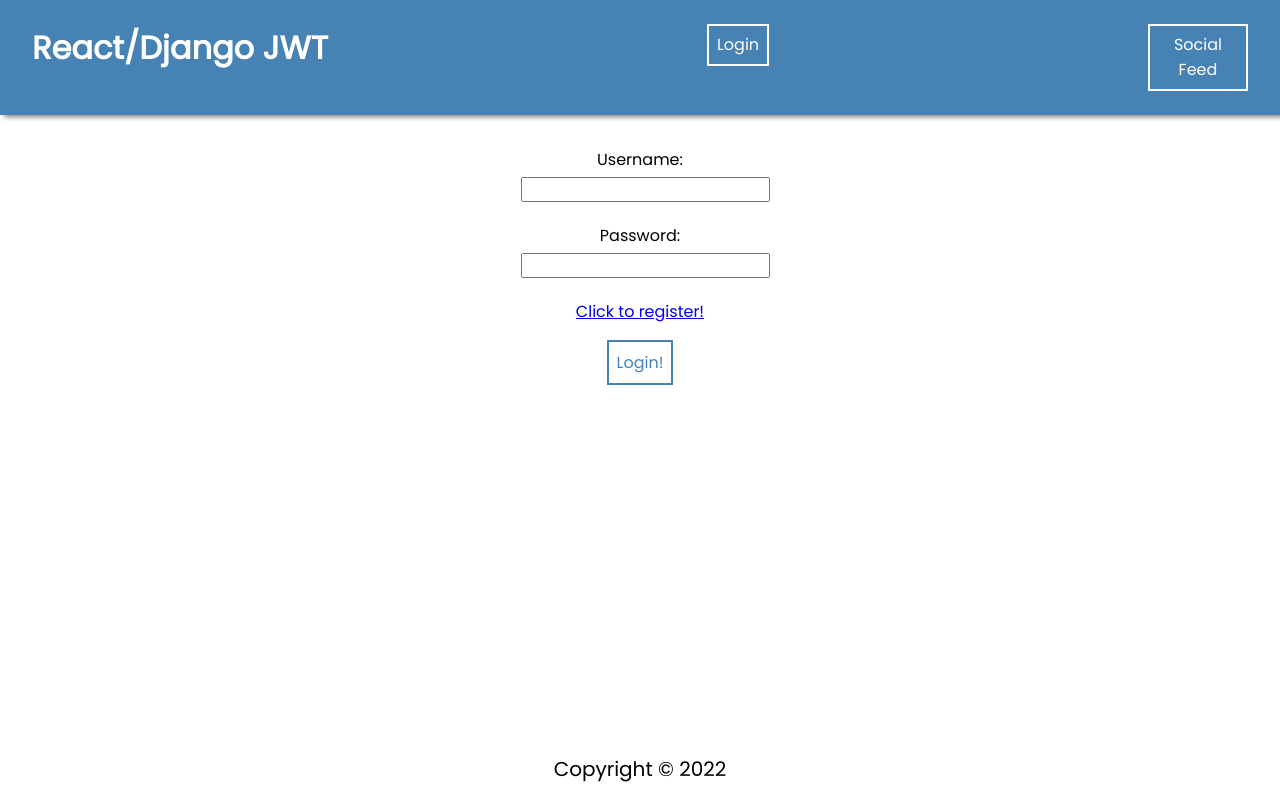
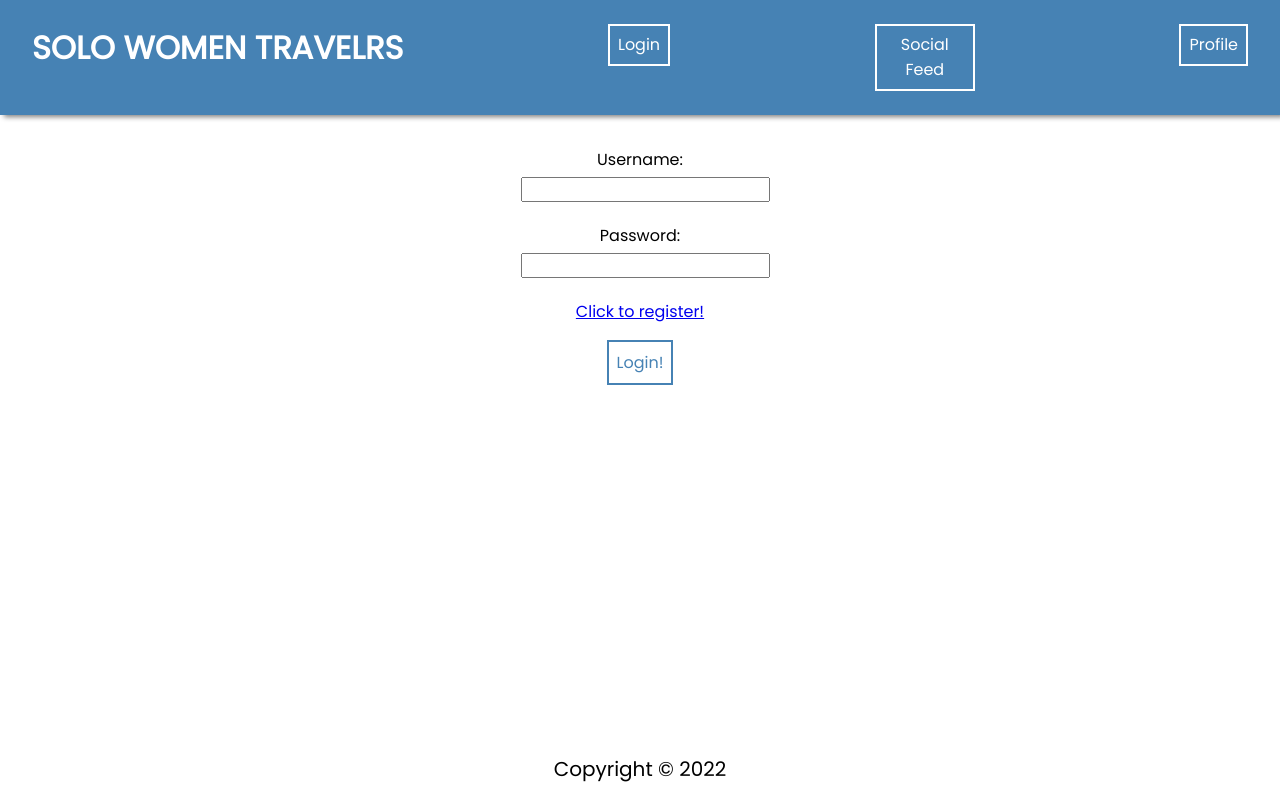
Before and after one commit to Waltonr/Capstone, a React (Create React App) app in the folder frontend/: page /login in a window 1280 px wide. Built offline with nearby package versions, Linux system fonts and the light colour scheme.

Commit message:
Added a Route to Profile Page in the App + Added a Button for Profile Page in NavBar Component + Modified Post Component to Show the Likes and Dislikes

```diff
--- a/frontend/src/App.js
+++ b/frontend/src/App.js
@@ -7,7 +7,7 @@ import HomePage from "./pages/HomePage/HomePage";
 import LoginPage from "./pages/LoginPage/LoginPage";
 import RegisterPage from "./pages/RegisterPage/RegisterPage";
 import SocialfeedPage from "./pages/SocialfeedPage/SocialfeedPage";
-
+import ProfilePage from "./pages/ProfilePage/ProfilePage";
 // Component Imports
 import Navbar from "./components/NavBar/NavBar";
 import Footer from "./components/Footer/Footer";
@@ -30,7 +30,8 @@ function App() {
         />
         <Route path="/register" element={<RegisterPage />} />
         <Route path="/login" element={<LoginPage />} />
-        <Route path="socialfeed" element={<PrivateRoute><SocialfeedPage /></PrivateRoute>} />
+        <Route path="/socialfeed" element={<PrivateRoute><SocialfeedPage /></PrivateRoute>} />
+        <Route path="/profile" element={<PrivateRoute><ProfilePage /></PrivateRoute>} />
       </Routes>
       <Footer />
     </div>
--- a/frontend/src/components/NavBar/NavBar.jsx
+++ b/frontend/src/components/NavBar/NavBar.jsx
@@ -12,7 +12,7 @@ const Navbar = () => {
       <ul>
         <li className="brand">
           <Link to="/" style={{ textDecoration: "none", color: "white" }}>
-            <b>React/Django JWT</b>
+            <b>SOLO WOMEN TRAVELRS</b>
           </Link>
         </li>
         <li>
@@ -25,6 +25,9 @@ const Navbar = () => {
         <li>
           <button onClick={() => navigate("/socialfeed")}>Social Feed</button>
         </li>
+        <li>
+          <button onClick={() => navigate("/profile")}>Profile</button>
+        </li>
       </ul>
     </div>
   );
--- a/frontend/src/components/Post/Post.jsx
+++ b/frontend/src/components/Post/Post.jsx
@@ -1,6 +1,7 @@
 import React, { useState, useEffect } from "react";
 import useAuth from "../../hooks/useAuth";
 import CreateReply from "../CreateReply/CreateReply";
+
 
 const Post = (props) => {
     const { post} = props
@@ -27,7 +28,9 @@ const Post = (props) => {
         {user.username}
         {post.text}
         <button className={likedButton} onClick={handleClick}></button>
+        {post.likes}
         <button className={dislikedButton} onClick={handleClick}></button>
+        {post.dislikes}
         <CreateReply />
       </div>
      );
```
